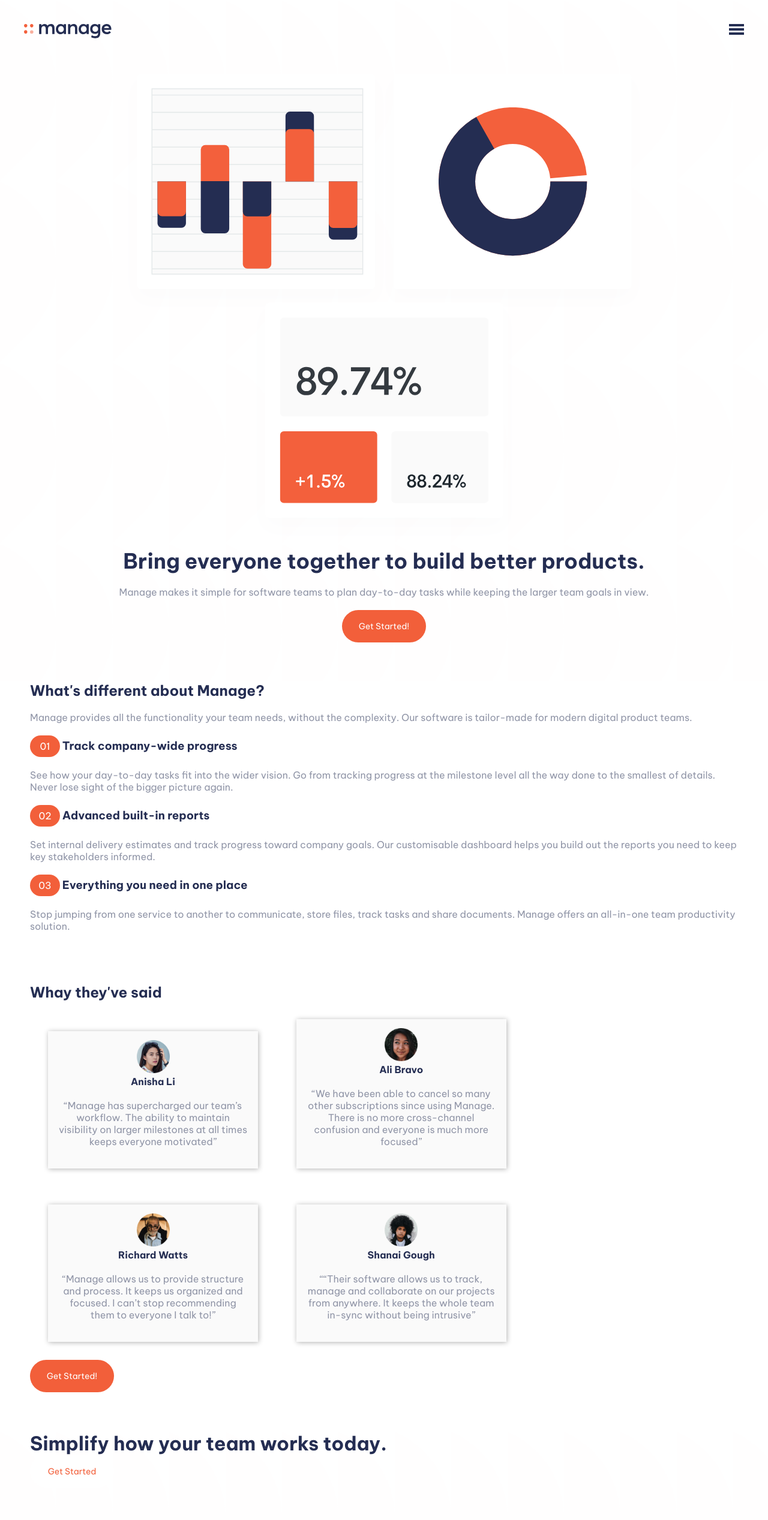
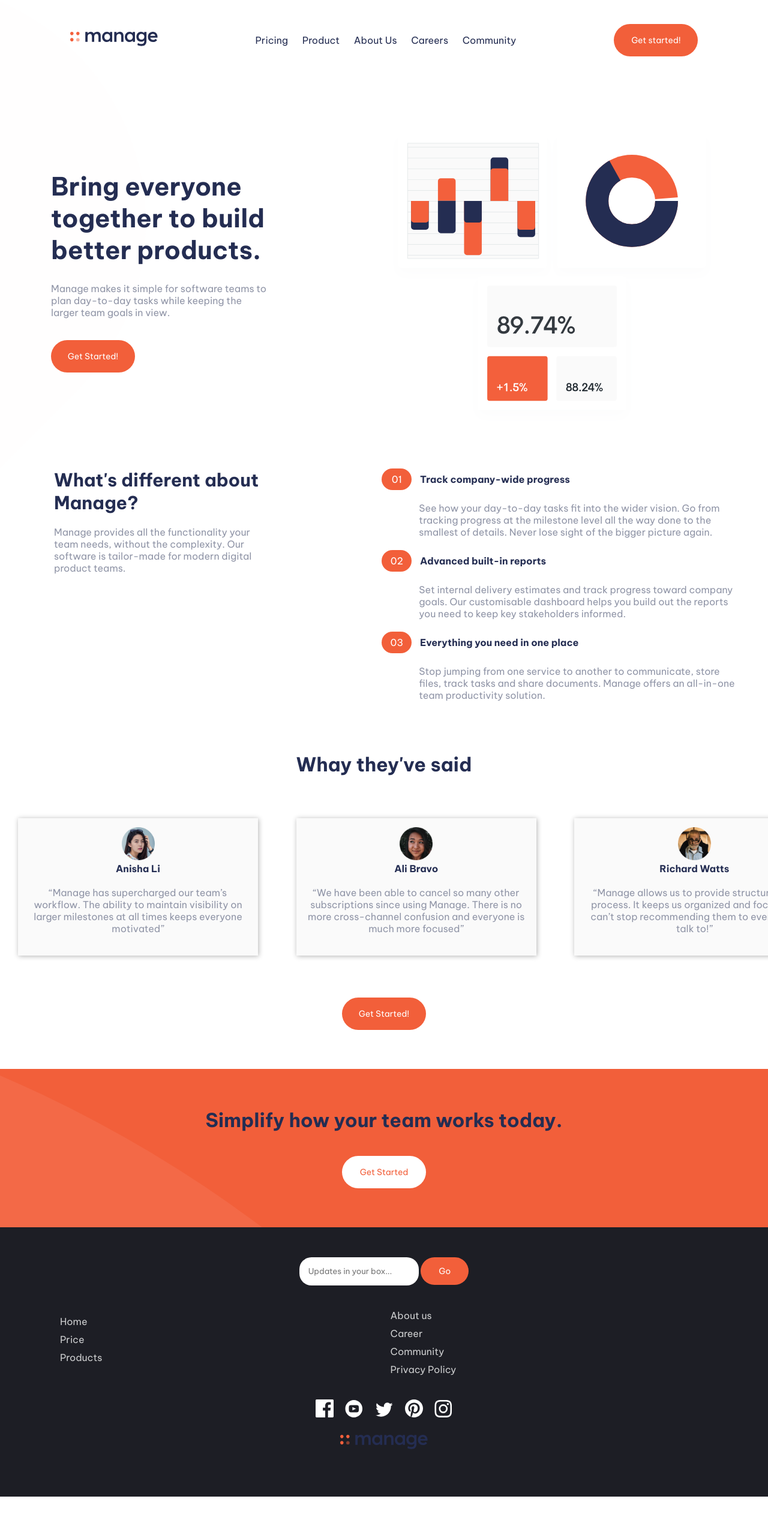
Before and after one commit to JoaoVitor-Bispo/manage-landing-page, a plain HTML site: page project/index.html in a window 1280 px wide. Shown: the whole page at 60% size. After the commit the page ends 2495 px from the top, so only its background shows below. Drawn offline with Linux system fonts and the light colour scheme.

Commit message:
responsividade pra todas as telas

```diff
--- a/project/index.html
+++ b/project/index.html
@@ -5,6 +5,8 @@
     <meta name="viewport" content="width=device-width, initial-scale=1.0">
     <link href="https://fonts.googleapis.com/css2?family=Be+Vietnam+Pro:ital,wght@0,100;0,200;0,300;0,400;0,500;0,600;0,700;0,800;0,900;1,900&display=swap" rel="stylesheet">
     <link rel="stylesheet" href="style.css">
+    <link rel="stylesheet" href="medium.css">
+    <link rel="stylesheet" href="large.css">
     <title>Manage Landing Page</title>
 </head>
 <body>
@@ -12,7 +14,7 @@
         <header class="header u-border-space">
             <div class="header__img"><img src="images/logo.svg" alt=""></div>
 
-            <i class="js-menu"><img src="images/icon-hamburger.svg" alt=""></i>
+            <i class="js-menu header__hamburguer"><img src="images/icon-hamburger.svg" alt=""></i>
             <nav class="header__menu is-disabled">
                 <a href="#" class="header__link">Pricing</a>
                 <a href="#" class="header__link">Product</a>
@@ -20,7 +22,7 @@
                 <a href="#" class="header__link">Careers</a>
                 <a href="#" class="header__link">Community</a>
             </nav>
-            <div class="is-disabled"><button class="header__button c-button">Get started!</button></div>
+            <div class="header__button is-disabled"><button class="c-button">Get started!</button></div>
         </header>
 
         <main class="main">
@@ -36,10 +38,10 @@
             </section>
     </div>
 
-        <section class="middle-section u-sectionSpace u-borderSpace">
-            <div class="middle-section__content">
-                <h2 class="middle-section__title">What's different about Manage?</h2>
-                <p class="middle-section__text u-textStyle">
+        <section class="middleSection u-sectionSpace u-borderSpace">
+            <div class="middleSection__content">
+                <h2 class="middleSection__title">What's different about Manage?</h2>
+                <p class="middleSection__text u-textStyle">
                     Manage provides all the functionality your team needs, without the complexity. Our software is tailor-made for modern digital product teams.
                 </p>
             </div>
@@ -75,11 +77,11 @@
             </ul>
         </section>
 
-        <section class="lastSection u-sectionSpace u-borderSpace">
+        <section class="lastSection u-sectionSpace">
             <h1 class="lastSection__title">Whay they've said</h1>
 
-            <div class="lastSection__slider">
-                <div class="c-comment main-comment">
+            <div class="lastSection__slider js-slider">
+                <div class="c-comment c-comment__firstComment">
                     <img src="images/avatar-anisha.png" alt="" class="c-comment__img">
                     <h4 class="c-comment__title">Anisha Li</h4>
 
@@ -123,8 +125,34 @@
             <div><button class="c-button c-button--reverse">Get Started</button></div>
         </div>
 
-        <footer class="u-borderSpace">
+        <footer class="footer u-borderSpace">
+            <div class="footer__intro">
+                <input type="text" name="search" id="search" class="footer__input" placeholder="Updates in your box...">
+                <button class="c-button">Go</button>
+            </div>
 
+
+            <ul class="footer__list">
+                <li class="footer__item">Home</li>
+                <li class="footer__item">Price</li>
+                <li class="footer__item">Products</li>
+                <li class="footer__item">About us</li>
+                <li class="footer__item">Career</li>
+                <li class="footer__item">Community</li>
+                <li class="footer__item">Privacy Policy</li>
+            </ul>
+
+            <div class="footer__socialMedia">
+                <img src="images/icon-facebook.svg" alt="" class="footer__socialMedia__img">
+                <img src="images/icon-youtube.svg" alt="" class="footer__socialMedia__img">
+                <img src="images/icon-twitter.svg" alt="" class="footer__socialMedia__img">
+                <img src="images/icon-pinterest.svg" alt="" class="footer__socialMedia__img">
+                <img src="images/icon-instagram.svg" alt="" class="footer__socialMedia__img">
+            </div>
+
+            <div class="footer__logoContainer">
+                <img src="images/logo.svg" alt="" class="footer__logo">
+            </div>
         </footer>
 
     </main>
--- /dev/null
+++ b/project/large.css
@@ -0,0 +1,74 @@
+@media screen and (min-width: 1025px) and (max-width: 2000px) {
+
+    .header {
+        align-items: center;
+        justify-content: space-around;
+    }
+    .header__menu {
+        display: block;
+    }
+    .header__hamburguer {
+        display: none;
+    }
+    .header__button {
+        display: block;
+    }
+    .header__link {
+        color: #242D52;
+        text-decoration: none;
+        margin: 0px 10px;
+    }
+
+
+    .first-section {
+        display: flex;
+        flex-flow: row-reverse nowrap;
+        justify-content: center;
+        gap: 200px;
+    }
+    .first-section__img {
+        width: 550px;
+        max-width: none;
+        margin: 80px 0px 0px 0px;
+    }
+    .first-section__content {
+        width: 360px;
+        margin: 150px 0px 0px 0px;
+        text-align: left;
+    }
+    .first-section__title {
+        font-size: 42px;
+    }
+
+
+    .middleSection {
+        display: flex;
+    }
+    .middleSection__content {
+        width: 350px;
+        margin: 0px 200px 0px 40px;
+    }
+    .middleSection__title {
+        font-size: 30px;
+    }
+    .middleSection__list {
+        width: 600px;
+    }
+    .middleSection__list__title {
+        font-size: 16px;
+        margin-left: 10px;
+    }
+    .middleSection__list__text {
+        margin-left: 62px;
+    }
+
+
+
+    .u-textStyle {
+
+    }
+    .u-borderSpace {
+        padding-left: 50px;
+        padding-right: 50px;
+    }
+}
--- /dev/null
+++ b/project/medium.css
@@ -0,0 +1,86 @@
+@media screen and (min-width: 768px) and (max-width: 1024px) {
+    .header {
+        justify-content: space-between;
+        align-items: center;
+    }
+    .header__menu {
+        display: block;
+    }
+    .header__hamburguer {
+        display: none;
+    }
+    .header__button {
+        display: block;
+    }
+    .header__button .c-button {
+        width: 105px;
+        padding: 15px 0px;
+    }
+    .header__link {
+        color: #242D52;
+        text-decoration: none;
+        margin: 0px 3px;
+    }
+
+
+    .first-section {
+        display: flex;
+        flex-flow: row-reverse nowrap;
+        justify-content: center;
+        padding: 50px 0px 0px 0px;
+        margin-bottom: 120px;
+        gap: 30px;
+    }
+    .first-section__content {
+        width: 35%;
+        max-width: 340px;
+        margin: 25px 0px 0px 0px;
+    }
+    .first-section__title {
+        font-size: 25px;
+    }
+    .first-section__text {
+        font-size: 14px;
+    }
+    .first-section__img{
+        width: 80%;
+    }
+
+
+    .middleSection {
+        display: flex;
+        justify-content: space-between;
+    }
+    .middleSection__content {
+        width: 280px;
+    }
+    .middleSection__title {
+        font-size: 20px;
+    }
+
+    .middleSection__list__number {
+        width: 35px;
+        padding: 2px;
+    }
+    .middleSection__list__title {
+        font-size: 15px;
+        margin-left: 6px;
+    }
+    .middleSection__list {
+        width: 50%;
+    }
+    .middleSection__list__text {
+        margin-left: 45px;
+    }
+
+
+
+    .u-textStyle {
+        font-size: 14px;
+
+    }
+    .u-borderSpace {
+        padding-left: 50px;
+        padding-right: 50px;
+    }
+}
--- a/project/style.css
+++ b/project/style.css
@@ -5,20 +5,34 @@
     box-sizing: border-box;
     font-family: 'Be Vietnam Pro';
 }
+
+@keyframes scroll {
+    to {
+
+    }
+}
+
+
 .wrapper {
     background-image: url(images/bg-simplify-section-mobile.svg);
+    background-repeat: no-repeat;
+    background-size: contain;
 }
+
 
 .header {
     display: flex;
     padding: 40px;
     justify-content: space-between;
 }
+
+
 .first-section__container {
     text-align: center;
 }
 .first-section__img {
     width: 75%;
+    max-width: 400px;
 }
 .first-section__content {
     margin: auto;
@@ -26,7 +40,16 @@
 }
 .first-section__title {
     font-size: 35px;
+    margin-bottom: 8px;
 }
+.first-section__text {
+    max-width: 400px;
+    margin: auto;
+}
+.first-section .c-button {
+    margin-top: 16px;
+}
+
 
 .middleSection__list {
     list-style: none;
@@ -43,11 +66,65 @@
 .middleSection__list__title {
     display: inline-block;
 }
+
+
+.lastSection {
+    text-align: center;
+
+}
+.lastSection__slider {
+    overflow-x: hidden;
+    white-space: nowrap;
+    margin: 40px 0px;
+}
+.lastSection__title {
+    font-size: 32px;
+}
+
+
 .subFooter {
     background-image: url(./images/bg-simplify-section-mobile.svg);
+    background-size: cover;
+    background-color: #F25F3A;
+    padding-top: 65px;
+    text-align: center;
 }
-.lastSection__slider {
+.subFooter__title {
+    margin-bottom: 40px;
+}
 
+
+.footer {
+    background-color: #1D1E25;
+    padding: 50px;
+    text-align: center;
+}
+.footer__input {
+    padding: 15px;
+    border: none;
+    border-radius: 20px;
+}
+.footer .c-button {
+    width: 80px;
+    padding: 14px;
+}
+.footer__list {
+    color: #CDCECF;
+    list-style-type: none;
+    column-gap: 1px;
+    column-count: 2;
+    margin: 40px;
+    text-align: left;
+}
+.footer__item {
+    margin: 10px;
+}
+.footer__socialMedia__img {
+    width: 30px;
+    margin: 0px 8px;
+}
+.footer__logoContainer {
+    margin: 25px;
 }
 
 
@@ -64,10 +141,19 @@
     background-color: white;
     color: #F25F3A;
 }
+.c-button:hover {
+    background-color: #ec795c;
+}
+.c-button--reverse:hover {
+    background-color: #cfcdcc;
+}
+
+
 .c-comment {
     background-color: #FAFAFA;
-    width: 350px;
+    width: 400px;
     padding: 15px;
+    white-space: wrap;
     margin: 30px;
     display: inline-block;
     box-shadow: 1px 1px 8px rgba(0, 0, 0, 0.301);
@@ -82,8 +168,8 @@
 
 }
 .u-borderSpace {
-    padding-left: 50px;
-    padding-right: 50px;
+    padding-left: 35px;
+    padding-right: 35px;
 }
 .u-textStyle {
     color: #9095A7;
```
